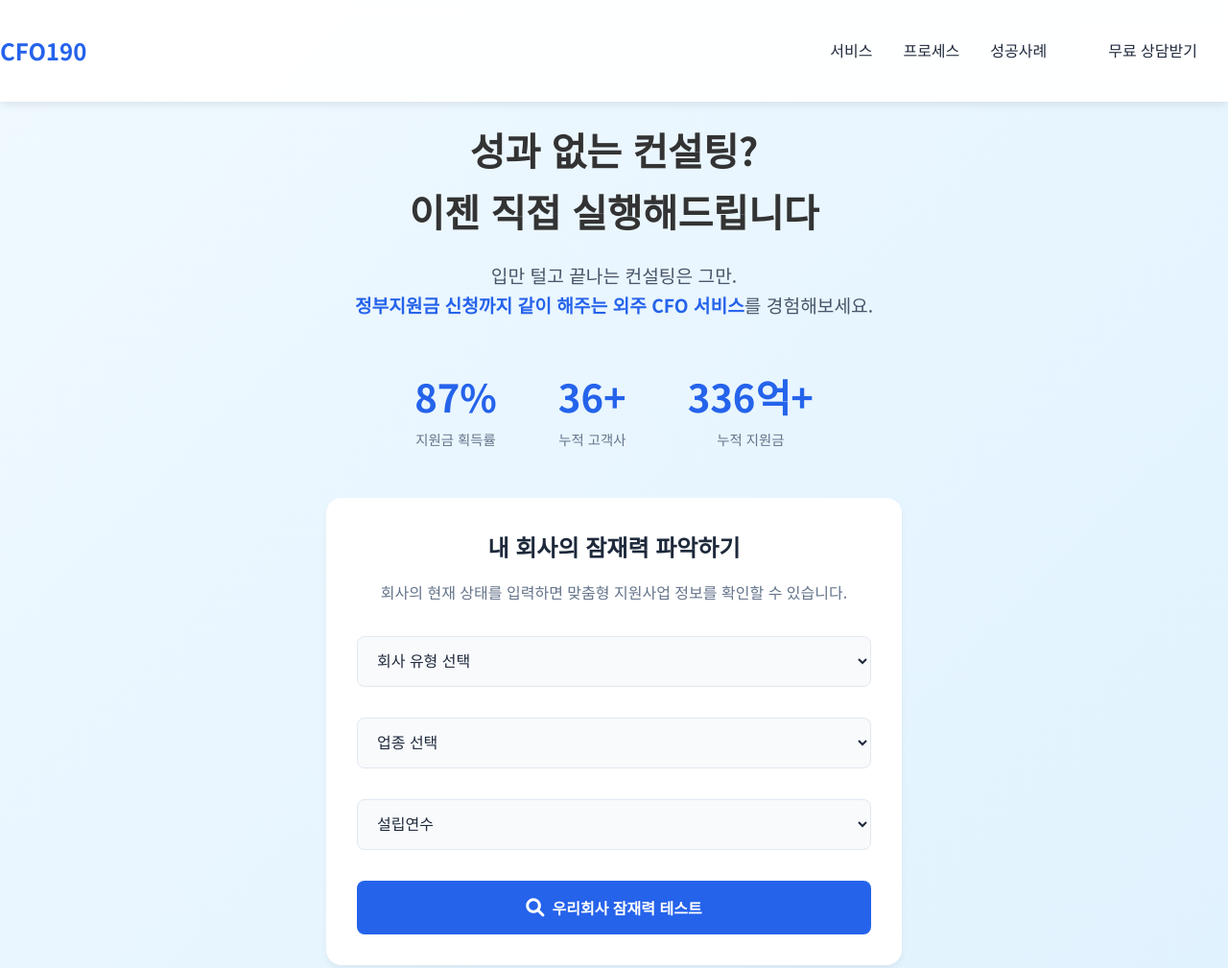
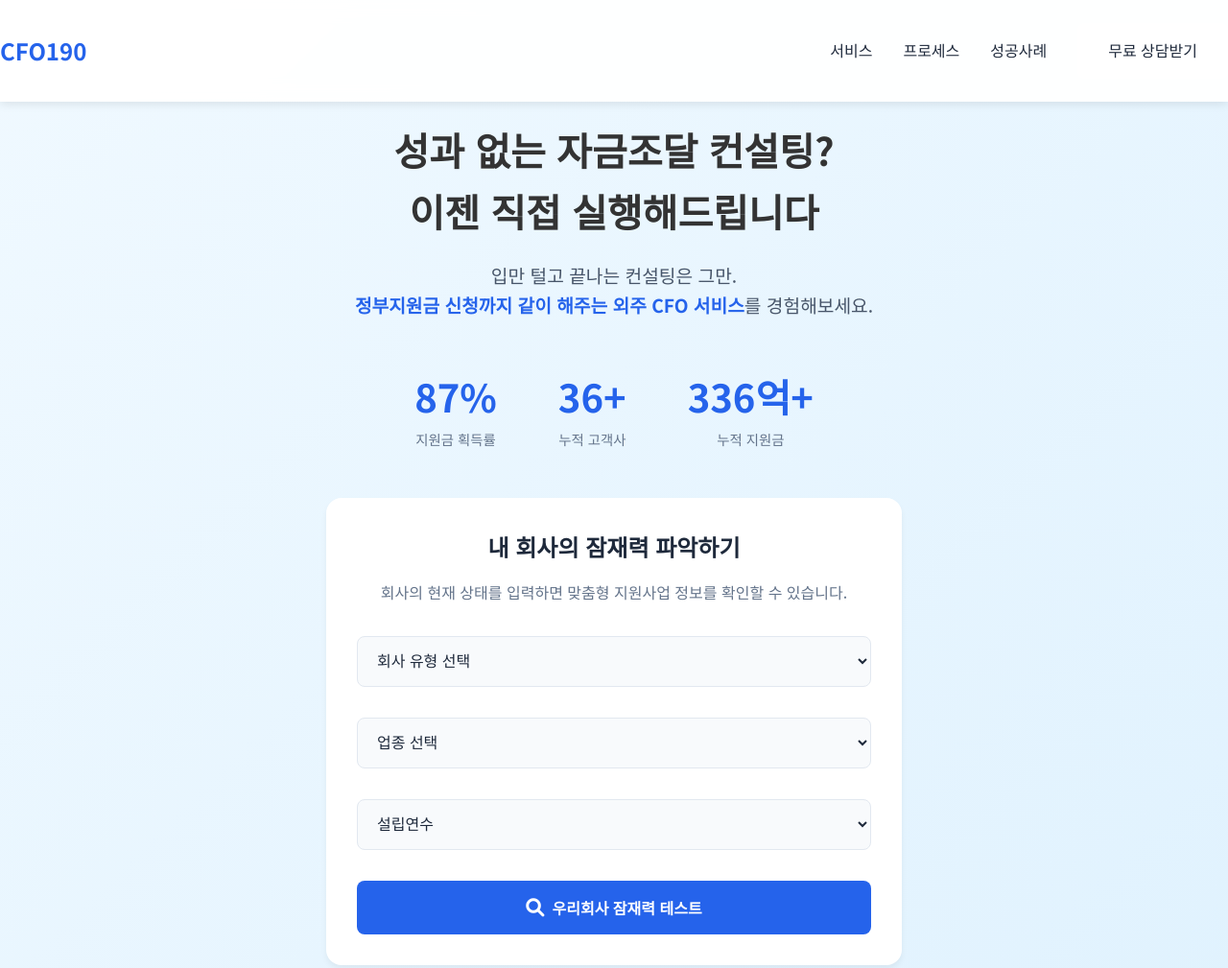
Before and after one commit to sewoong333/CFO190, a website: page index.html in a window 1280 px wide. Shown: the top 1009 px of the page at 96% size. Drawn offline with Linux system fonts and the light colour scheme.

Commit message:
Change hero heading to '성과 없는 자금조달 컨설팅?'

```diff
--- a/index.html
+++ b/index.html
@@ -23,7 +23,7 @@
             </nav>
             <div class="hero-content">
                 <h1>
-                    <span class="line1">성과 없는 컨설팅?</span>
+                    <span class="line1">성과 없는 자금조달 컨설팅?</span>
                     <span class="line2">이젠 직접 실행해드립니다</span>
                 </h1>
                 <p class="subtitle">
```
